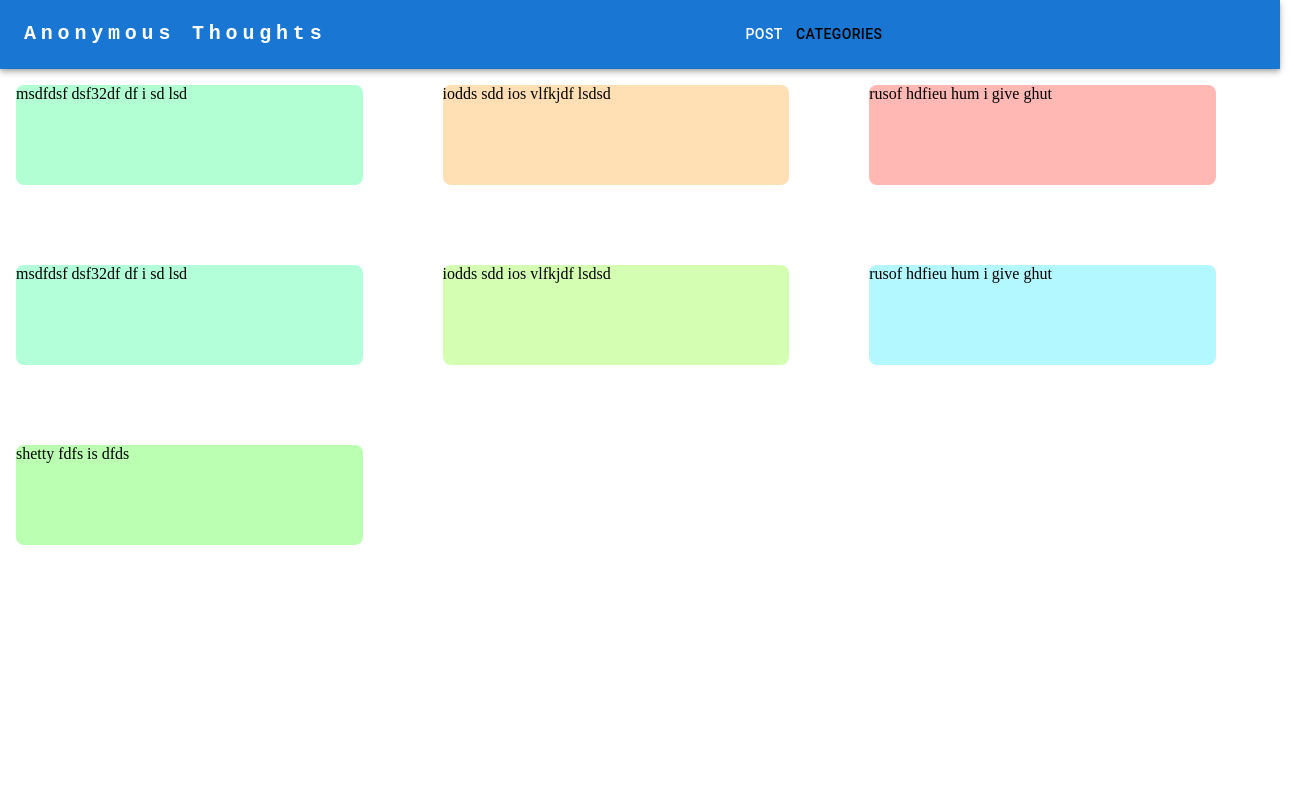
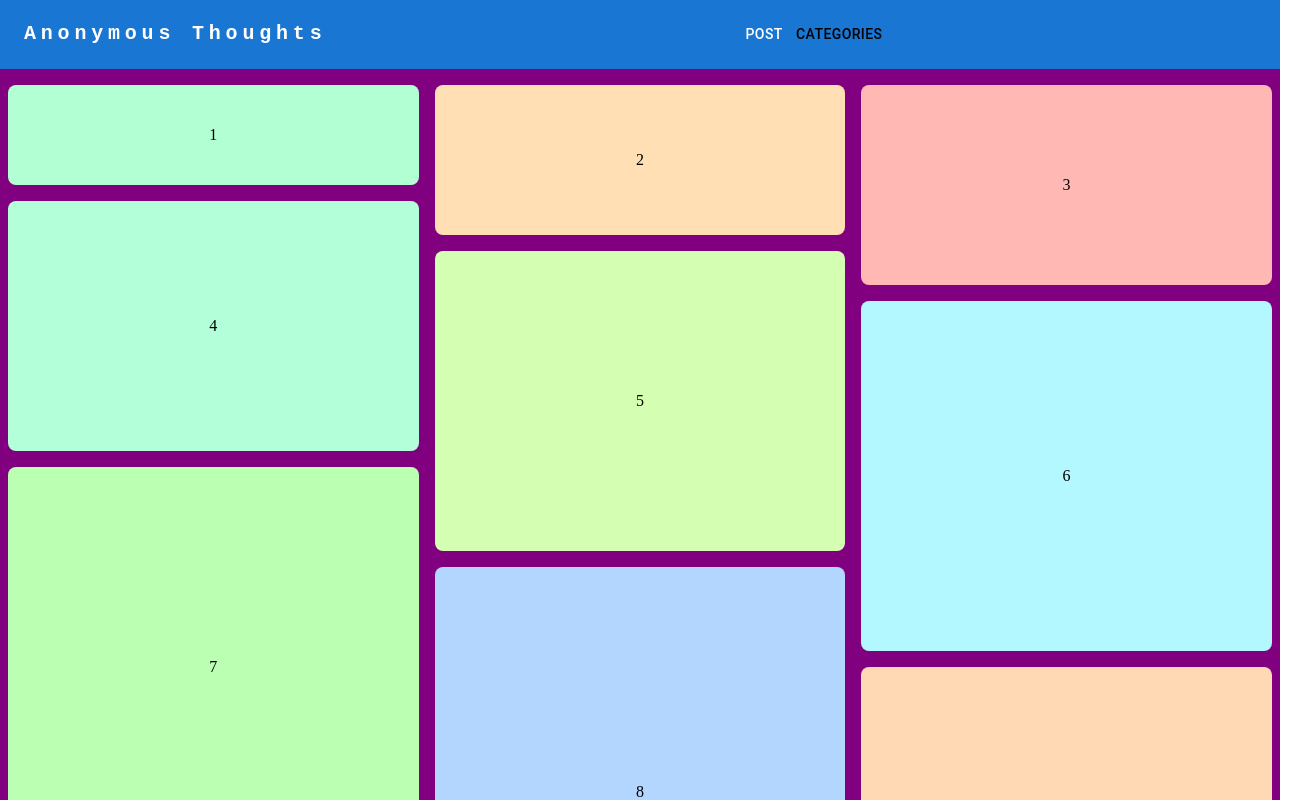
Before and after one commit to Min3th/AnonymousThoughts, a Next.js app in the folder thoughts-webapp/: page / in a window 1280 px wide. Shown: the top 800 px of the page, 1312 px wide, since content can reach past the window. Built offline with nearby package versions, Linux system fonts and the light colour scheme; some icons are missing; what @mui/material-nextjs would draw is missing.

Commit message:
fix home page horizontal alignment issue.

```diff
--- a/thoughts-webapp/src/app/globals.css
+++ b/thoughts-webapp/src/app/globals.css
@@ -2,3 +2,7 @@ body {
   margin: 0;
   padding: 0;
 }
+html,
+body {
+  overflow-x: hidden;
+}
--- a/thoughts-webapp/src/app/page.tsx
+++ b/thoughts-webapp/src/app/page.tsx
@@ -2,7 +2,8 @@ import Image from "next/image";
 import MyBox from "../components/box";
 import ResponsiveAppBar from "../components/navbar";
 import ThoughtBox from "../components/thoughtbox";
-import Grid from "@mui/material/Grid";
+// import Grid from "@mui/material/Grid"; // Remove this line
+import { Grid } from "@mui/material";
 import { Box } from "@mui/material";
 import Masonry from "@mui/lab/Masonry";
 
@@ -17,14 +18,16 @@ export default function Home() {
     "shetty fdfs is dfds",
   ];
 
+  const heights = [100, 150, 200, 250, 300, 350, 400, 450, 500];
+
   const getRandomLightColor = () => {
     const hue = Math.floor(Math.random() * 360);
     return `hsl(${hue}, 100%, 85%)`;
   };
   return (
-    <>
+    <MyBox sx={{ display: "flex", flexDirection: "column", alignItems: "center" }}>
       <ResponsiveAppBar />
-      <MyBox
+      {/* <MyBox
         sx={{
           display: "flex",
           justifyContent: "center",
@@ -32,16 +35,42 @@ export default function Home() {
           padding: 2,
         }}
       >
-        <Box sx={{ width: "100%" }}>
-          <Masonry columns={3} spacing={10}>
+        <Box sx={{ width: "100%", backgroundColor: "#800080" }}>
+          <Grid container spacing={4}>
             {content.map((text, index) => (
-              <ThoughtBox key={index} backgroundColor={getRandomLightColor()}>
-                {text}
-              </ThoughtBox>
+              <Grid item xs={12} sm={6} md={4} key={index}>
+                <ThoughtBox backgroundColor={getRandomLightColor()}>{text}</ThoughtBox>
+              </Grid>
             ))}
-          </Masonry>
-        </Box>
+          </Grid>
+        </Box> */}
+      <MyBox
+        sx={{
+          display: "flex",
+          justifyContent: "center",
+          width: "100%",
+          padding: 2,
+          backgroundColor: "#800080",
+        }}
+      >
+        <Masonry columns={3} spacing={2}>
+          {heights.map((height, index) => (
+            <Box
+              key={index}
+              sx={{
+                height,
+                backgroundColor: getRandomLightColor(),
+                display: "flex",
+                alignItems: "center",
+                justifyContent: "center",
+                borderRadius: 2,
+              }}
+            >
+              {index + 1}
+            </Box>
+          ))}
+        </Masonry>
       </MyBox>
-    </>
+    </MyBox>
   );
 }
--- a/thoughts-webapp/src/components/navbar.tsx
+++ b/thoughts-webapp/src/components/navbar.tsx
@@ -12,6 +12,7 @@ import Container from "@mui/material/Container";
 import Button from "@mui/material/Button";
 import MenuItem from "@mui/material/MenuItem";
 import AdbIcon from "@mui/icons-material/Adb";
+import MyBox from "./box";
 
 const settings = ["Love", "Sad", "Happiness", "Bliss"];
 
@@ -56,7 +57,7 @@ function ResponsiveAppBar() {
             Anonymous Thoughts
           </Typography>
 
-          <Box sx={{ flexGrow: 1, display: { xs: "flex", md: "none" } }}>
+          <MyBox sx={{ flexGrow: 1, display: { xs: "flex", md: "none" } }}>
             <IconButton
               size="large"
               aria-label="account of current user"
@@ -67,7 +68,7 @@ function ResponsiveAppBar() {
             >
               <MenuIcon />
             </IconButton>
-          </Box>
+          </MyBox>
           <AdbIcon sx={{ display: { xs: "flex", md: "none" }, mr: 1 }} />
           <Typography
             variant="h5"
@@ -87,8 +88,8 @@ function ResponsiveAppBar() {
           >
             LOGO
           </Typography>
-          <Box sx={{ flexGrow: 1, display: { xs: "none", md: "flex" } }}></Box>
-          <Box sx={{ flexGrow: 1, display: { xs: "none", md: "flex" } }}>
+          <MyBox sx={{ flexGrow: 1, display: { xs: "none", md: "flex" } }}></MyBox>
+          <MyBox sx={{ flexGrow: 1, display: { xs: "none", md: "flex" } }}>
             <Button onClick={handleCloseNavMenu} sx={{ my: 2, color: "white", display: "block" }}>
               POST
             </Button>
@@ -117,7 +118,7 @@ function ResponsiveAppBar() {
                 </MenuItem>
               ))}
             </Menu>
-          </Box>
+          </MyBox>
         </Toolbar>
       </Container>
     </AppBar>
```
